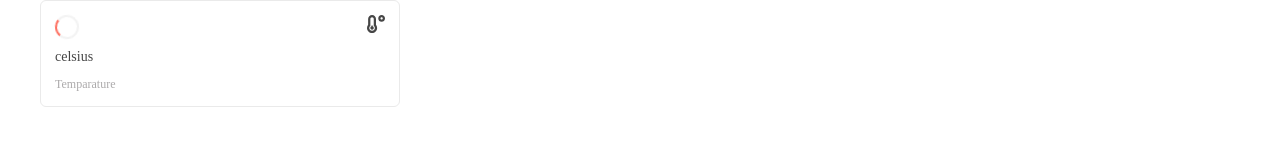
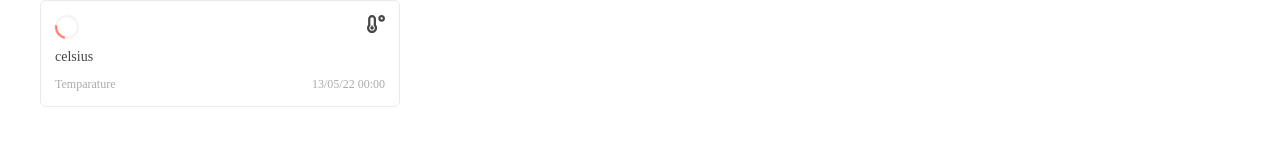
Before and after one commit to espoo-dev/the_reef, a React (Create React App) app in the folder front/: page / in a window 1280 px wide. Shown: the part 435-580 px from the top of the page. Built offline with nearby package versions, Linux system fonts and the light colour scheme; no server answers.

Commit message:
feat: add last update date on indicator :sparkles:

```diff
--- a/front/src/components/Indicator/Indicator.styles.tsx
+++ b/front/src/components/Indicator/Indicator.styles.tsx
@@ -62,6 +62,9 @@ export const Description = styled.div`
   font-size: 12px;
   margin-top: 12px;
   text-align: left;
+
+  display: flex;
+  justify-content: space-between;
 `;
 
 export const ValueTitle = styled.div`
--- a/front/src/components/Indicator/Indicator.tsx
+++ b/front/src/components/Indicator/Indicator.tsx
@@ -10,6 +10,7 @@ import {
 } from './Indicator.styles';
 import { IconType } from 'react-icons/lib';
 import { ReactElement, useEffect, useState } from 'react';
+
 export interface IndicatorProps {
   value: number;
   name: string;
@@ -21,6 +22,7 @@ export interface IndicatorProps {
   danger?: boolean;
   icon?: ReactElement<IconType>;
   loading?: boolean;
+  last_update: string;
 }
 
 interface config {
@@ -28,7 +30,7 @@ interface config {
 }
 
 export const Indicator = (props: config) => {
-  const { name, value, unit, alarm, icon, loading } = props.config;
+  const { name, value, unit, alarm, icon, loading, last_update } = props.config;
   const [loadingState, setLoadingState] = useState<boolean>(false);
 
   useEffect(() => {
@@ -68,6 +70,18 @@ export const Indicator = (props: config) => {
     }
   };
 
+  const formatDate = (date: string) => {
+    const dataObj = new Date(date);
+
+    const day = String(dataObj.getDate()).padStart(2, '0');
+    const month = String(dataObj.getMonth() + 1).padStart(2, '0');
+    const year = String(dataObj.getFullYear()).slice(2);
+    const hours = String(dataObj.getHours()).padStart(2, '0');
+    const minutes = String(dataObj.getMinutes()).padStart(2, '0');
+
+    return `${day}/${month}/${year} ${hours}:${minutes}`;
+  };
+
   return (
     <CardMonitor danger={checkAlarm()} key={name}>
       <ContainerCard>
@@ -84,7 +98,11 @@ export const Indicator = (props: config) => {
         <span>{unit}</span>
       </NameIndicator>
       <Description>
-        <span>{name}</span> {checkAlarm() && <span>{mountDescription()}</span>}
+        <div>
+          <span>{name}</span>{' '}
+          {checkAlarm() && <span>{mountDescription()}</span>}
+        </div>
+        <span>{formatDate(last_update)}</span>
       </Description>
     </CardMonitor>
   );
--- a/front/src/pages/Dashboard/Dashboard.tsx
+++ b/front/src/pages/Dashboard/Dashboard.tsx
@@ -42,6 +42,7 @@ const Dashboard = () => {
       },
       icon: <FaTemperatureLow />,
       loading: true,
+      last_update: new Date().toDateString(),
     },
     {
       value: 1023,
@@ -52,6 +53,7 @@ const Dashboard = () => {
         values: [1024, 1026],
       },
       icon: <FaStrikethrough />,
+      last_update: new Date().toDateString(),
     },
     {
       value: 0.06,
@@ -61,6 +63,7 @@ const Dashboard = () => {
         condition: '>',
         values: [0.12],
       },
+      last_update: new Date().toDateString(),
     },
   ];
 
@@ -89,7 +92,8 @@ const Dashboard = () => {
 
   const loadIndicators = async () => {
     const response = await reefApi.get<any[]>('/indicators');
-    const { name, currentValue, minValue, maxValue, unit, id } = response[0];
+    const { name, currentValue, minValue, maxValue, unit, id, last_update } =
+      response[0];
     setTemperature({
       name,
       unit,
@@ -100,6 +104,7 @@ const Dashboard = () => {
       },
       icon: <FaTemperatureLow />,
       loading: false,
+      last_update: last_update,
     });
 
     loadHistoricChart(id);
@@ -177,7 +182,6 @@ const Dashboard = () => {
           <Indicator key={temperature.name} config={temperature} />
         </CardsSection>
 
-        <ReefChartHistoric data={indicatorHist} />
         <ReefChartList values={indicatorList} />
       </Container>
     </div>
```
